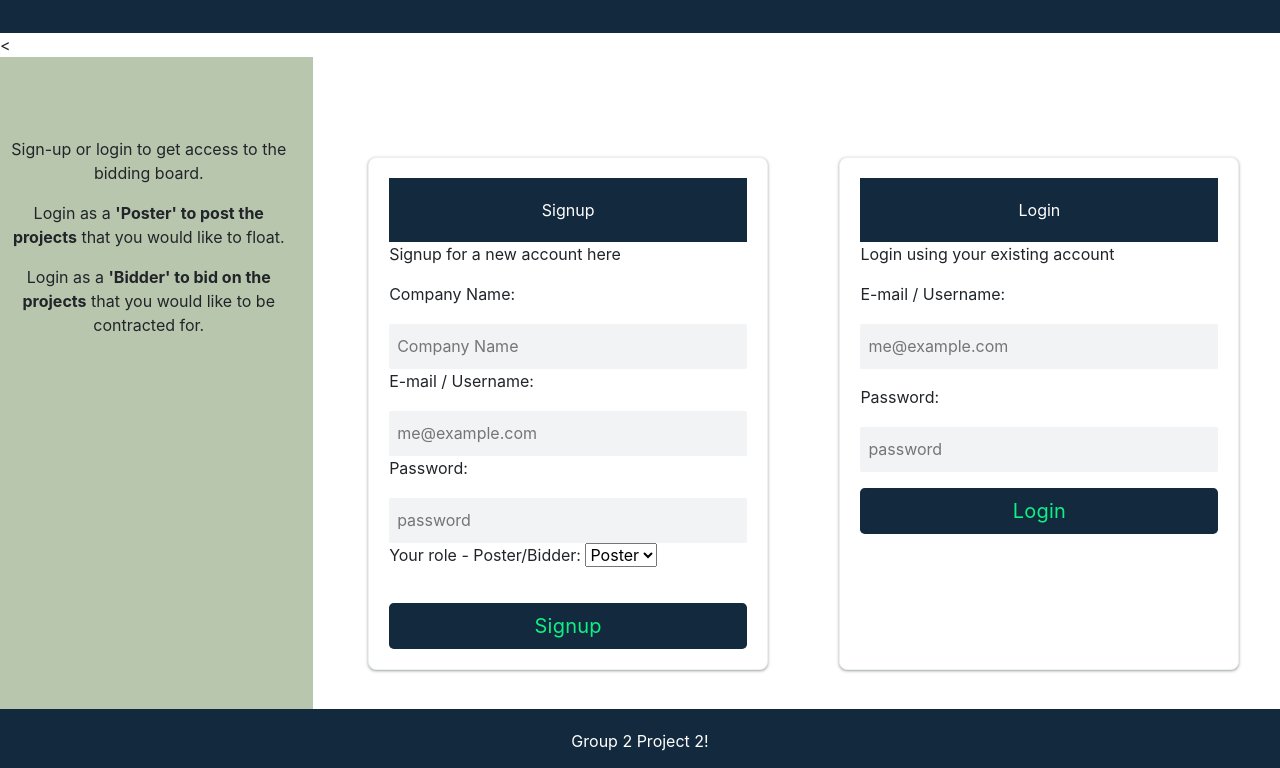
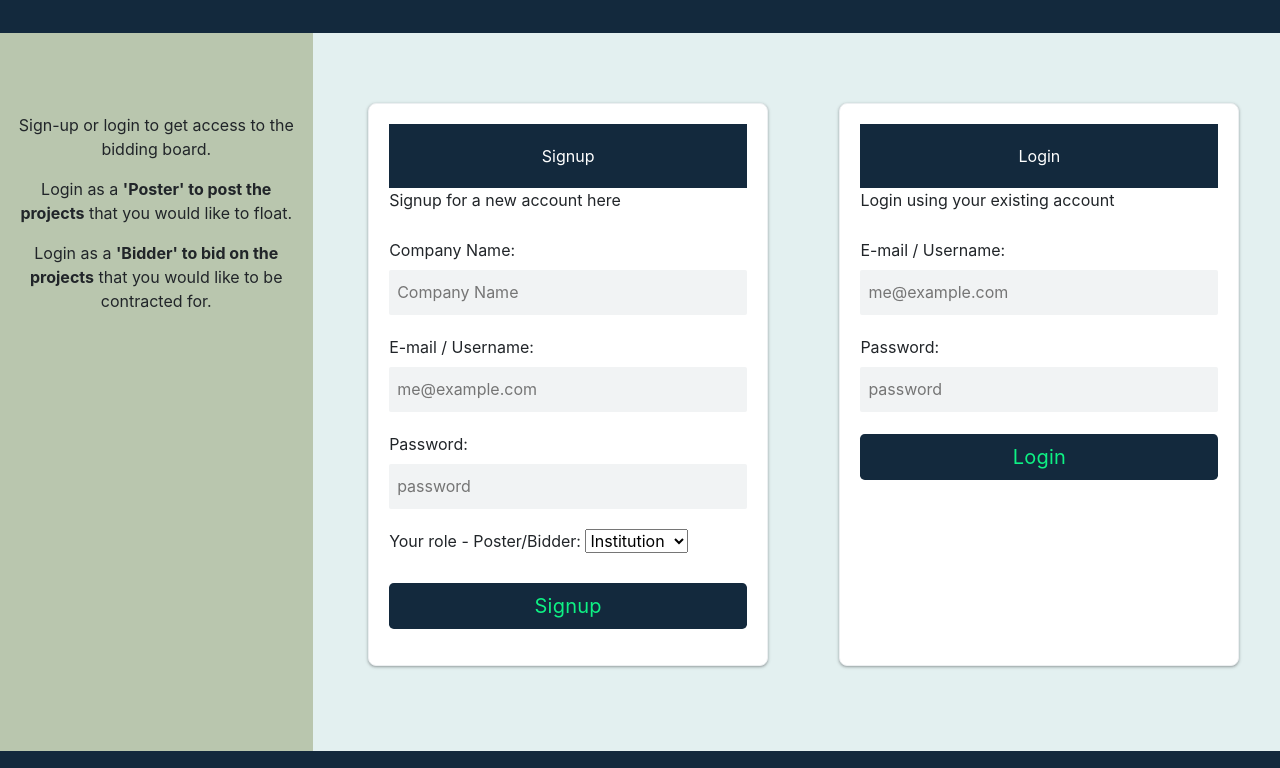
Before and after one commit to ccardinale98/project-bid-board, a website: page public/home.html in a window 1280 px wide. Shown: the part 180-948 px from the top of the page. Drawn offline with nearby package versions, Linux system fonts and the light colour scheme.

Commit message:
made style changes

```diff
--- a/controllers/api/userRoutes.js
+++ b/controllers/api/userRoutes.js
@@ -41,7 +41,8 @@ router.get("/:id", async (req, res) => {
     const user = await User.findByPk(req.params.id, {});
 
     if (!user) {
-      res.status(404).json({ message: "No User with this ID" });
+      res
+      .status(404).json({ message: "No User with this ID" })
       return;
     }
 
@@ -104,7 +105,7 @@ router.post("/login", async (req, res) => {
     if (!user) {
       res
         .status(400)
-        .json({ message: "Incorrect email or password, please try again." });
+        .json({ message: "Incorrect email or password, please try again." })
       return;
     }
 
--- a/public/css/bidder.css
+++ b/public/css/bidder.css
@@ -1,3 +1,28 @@
+:root {
+    --blue: #13293d;
+    --green: #b9c6ae;
+    --cream: rgb(247, 241, 214);
+    --background: #e3f0f0;
+}
+
+body {
+    background-color: var(--background);
+}
+
+nav {
+    background-color: var(--blue);
+    color: white;
+    height: 100px;
+    margin: auto;
+    padding: 20px;
+}
+
+#logout {
+    background-color: var(--green);
+    color: black;
+    float: right;
+}
+
 main {
     padding-top: 60px;
 }
@@ -12,10 +37,11 @@ main {
 h1 {
     border-bottom: solid;
     height: 100px;
+    color: var(--blue);
 }
 
 .project-box {
-    border: solid;
+    background-color: var(--green);
 }
 
 #title-row {
@@ -37,6 +63,9 @@ h1 {
     padding: 20px;
     overflow: scroll;
     max-height: 600px;
+    background-color: var(--cream);
+    border-color: var(--blue);
+    border-width: 15px;
 }
 
 #bid-list-div {
@@ -45,6 +74,9 @@ h1 {
     padding: 20px;
     overflow: scroll;
     max-height: 600px;
+    background-color: var(--cream);
+    border-color: var(--blue);
+    border-width: 15px;
 }
 
 #project-list {
@@ -69,11 +101,20 @@ h1 {
     margin-top: 20px;
     display: flex;
     flex-direction: column-reverse;
-    border: black;
-    border-style: solid;
     min-width: 477.58px;
+    background-color: var(--green);
 }
 
 h3 {
     text-align: center;
 }
+
+.place-bid-button {
+    background-color: var(--blue);
+    color: white;
+}
+
+.update-bid-button {
+    background-color: var(--blue);
+    color: white;
+}
--- a/public/css/loginhomestyle.css
+++ b/public/css/loginhomestyle.css
@@ -1,5 +1,20 @@
+:root {
+    --blue: #13293d;
+    --green: #b9c6ae;
+    --cream: rgb(247, 241, 214);
+    --background: #e3f0f0;
+}
+
 * {
     box-sizing: border-box;
+}
+
+body {
+    background-color: var(--background);
+}
+
+#container-div {
+    background-color: var(--background);
 }
 
 header {
@@ -12,13 +27,23 @@ header {
 main {
     display: flex;
     flex-wrap: wrap;
+    background-color: var(--background);
 }
 
 aside {
     flex: 1;
     background-color: #b9c6ae;
-    padding: 80px;
+    padding: 80px 15px 80px 15px;
     text-align: center;
+}
+
+aside p{
+    margin-left: 15px;
+}
+
+.user-form div{
+    padding-top: 10px;
+    padding-bottom: 10px
 }
 
 .container {
@@ -37,7 +62,8 @@ aside {
     box-shadow: rgba(60, 64, 67, 0.3) 0 1px 2px 0,
       rgba(60, 64, 67, 0.15) 0 1px 3px 1px;
     margin: 2%;
-    margin-top: 80px;
+    margin-top: 50px;
+    margin-bottom: 65px;
     padding: 20px;
     width: 46%;
     overflow: hidden;
@@ -68,7 +94,6 @@ input {
     height: 45px;
     line-height: 20px;
     margin: 0;
-    margin-top: 10px;
     max-width: 100%;
     padding: 8px 8px 8px 8px;
     transition-delay: 0s, 0s;
--- a/public/home.html
+++ b/public/home.html
@@ -13,11 +13,11 @@
 
 <body>
     <header>
-        <h1>Welcome to Project Bid Board!</h1>
-        <p> Place your projects as well as bid on the projects here!  </p>
-        <h4>May the best bid win!!</h4>
+        <h1>Government Contracting Board</h1>
+        <p> Place your projects as well as bid on the projects here!</p>
+        <h4>Servicing public entities such as government institutions and the United States Military</h4>
     </header>
-<
+
     <main class=row>
         <aside class= "col-md-12 col-lg-3">
             <p>Sign-up or login to get access to the bidding board.</p>
@@ -25,13 +25,13 @@
             <p>Login as a <b>'Bidder' to bid on the projects</b> that you would like to be contracted for.</p>
         </aside>
 
-        <div class="container justify-content-around">
+        <div id='container-div' class="container justify-content-around">
             <div class="card">
                 <header>Signup</header>
                 <!-- <img src="./images/signup.PNG" alt="sign up box" /> -->
                 <p>Signup for a new account here</p>
                 <section>
-                    <form method="POST">
+                    <form class='user-form'>
                         <div>
                             <label for="name">Company Name:</label>
                             <input class="text-input" id="username" type="text" placeholder="Company Name" />
@@ -47,41 +47,37 @@
                         <div>
                             <label for="role">Your role - Poster/Bidder:</label>
                             <select name ="role" id="role">
-                                <option value="poster">Poster</option>
-                                <option value="bidder">Bidder</option>
+                                <option value="poster">Institution</option>
+                                <option value="bidder">Contractor</option>
                             </select>
                         </div>
+                        <section>
+                            <button class="btn-lg btn-block" id="signup-button">Signup</button>
+                        </section>
+                    </form>
                 </section>
-                <section>
-                    <button class="btn-lg btn-block" id="signup-button">Signup</button>
-                </section>
+            </div>
 
-                </form>
-
-            </div>
             <div class="card">
                 <header>Login</header>
                 <p>Login using your existing account</p>
                 <!-- <img src="./images/login.PNG" alt="login box" /> -->
-                <form>
-                    <p>
+                <form class='user-form'>
+                    <div>
                         <label for="username">E-mail / Username:</label>
                         <input class="text-input" id="login-email" type="text" placeholder="me@example.com" />
-                    </p>
-                    <p>
+                    </div>
+                    <div>
                         <label for="password">Password:</label>
                         <input class="text-input" type="text" id="login-password" placeholder="password"></input>
-                    </p>
-                    </section>
+                    </div>
                     <section>
                         <button class="btn-lg btn-block" id="login-button">Login</button>
                         <div class="text-center" id="signupSuccessMsg"></div>
                     </section>
-
+                </form>
             </div>
         </div>
-
-
     </main>
 
     <footer>
--- a/public/js/bidder.js
+++ b/public/js/bidder.js
@@ -100,7 +100,10 @@ const loadUser = async () => {
 
     user_id.push(company.id)
 
-    $('.navbar-brand').text(`Hello, ${company.company_name}`)
+    $('.navbar-brand').text(`Hello, ${company.company_name}`).css({
+        'color': 'white',
+        'font-size': '2vw'
+    })
 }
 
 const loadBids = async () => {
--- a/public/js/home.js
+++ b/public/js/home.js
@@ -26,7 +26,8 @@ const createUser = async (company_name, email, password, is_poster) => {
         headers: { 'Content-Type': 'application/json' },
     })
 
-    console.log(response.statusText)
+    console.log(response.url)
+    window.location = response.url
 }
 
 $('#login-button').on('click', function(event) {
@@ -41,9 +42,11 @@ $('#login-button').on('click', function(event) {
 const loginUser = async (email, password) => {
     const response = await fetch (`/api/user/login`, {
         method: 'POST',
+        redirect: 'follow',
         body: JSON.stringify({ email, password }),
         headers: { 'Content-Type': 'application/json' },
     })
 
-    console.log(response.statusText)
+    console.log(response.url)
+    window.location = response.url
 }
```
Also changed, not shown: public/bidder.html (+4 -7 lines), public/poster.html (+2 -2 lines).
